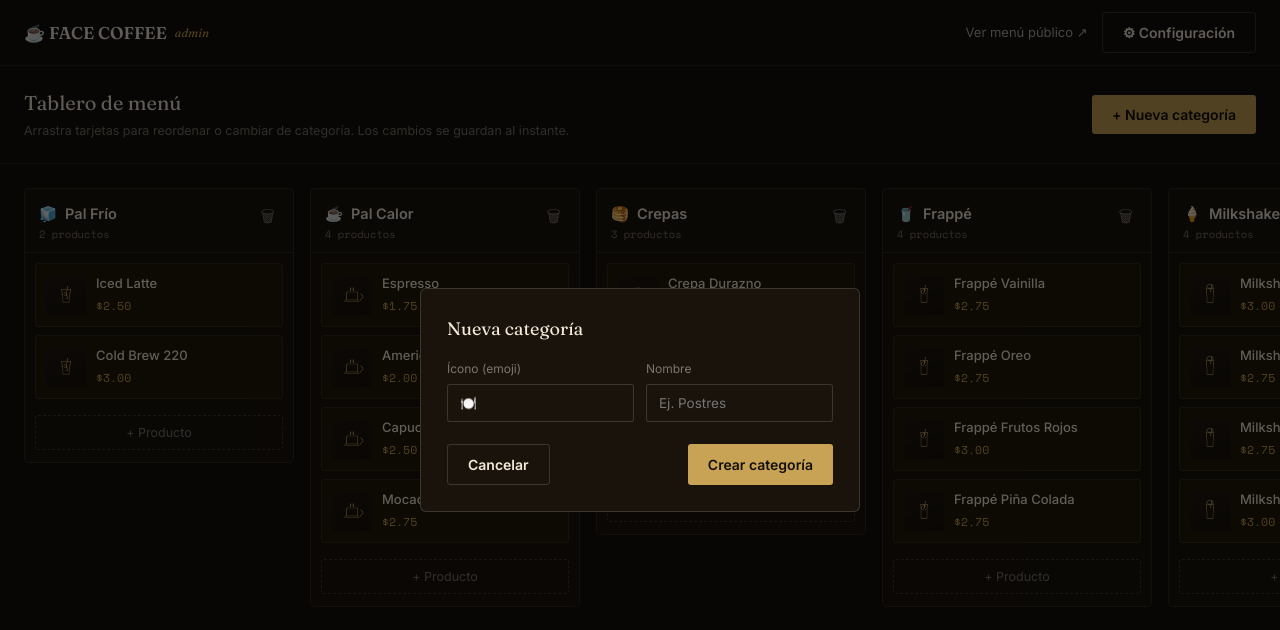
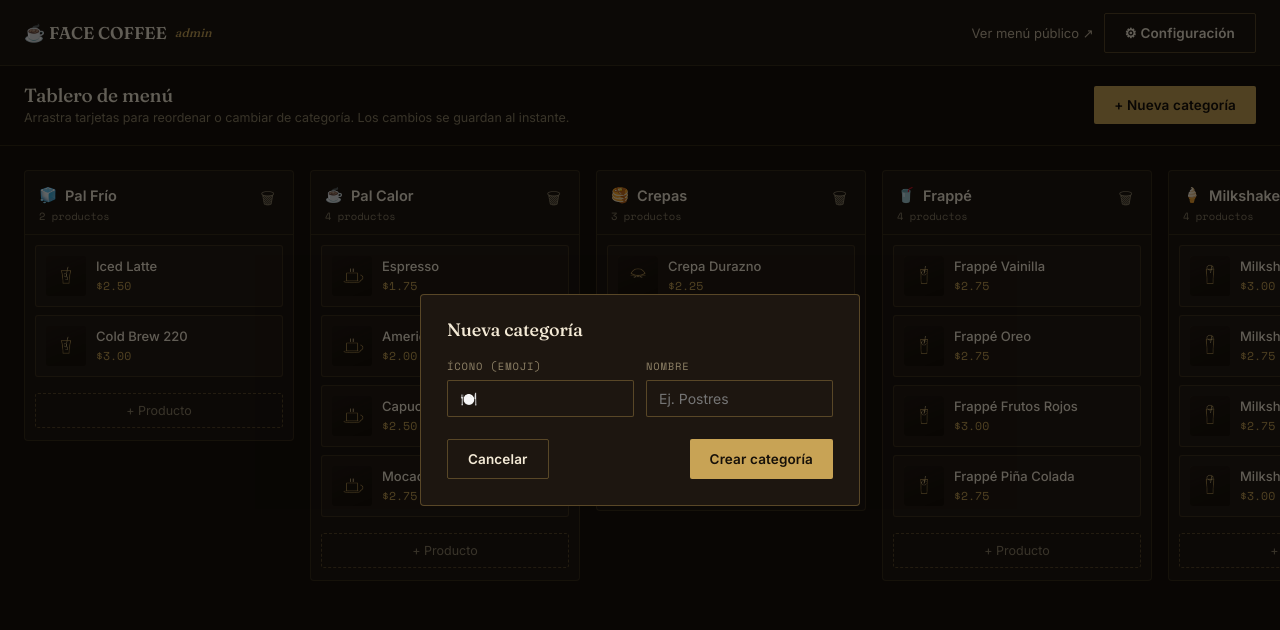
Before and after one commit to facecoffee7-dotcom/face-coffee, a plain HTML site: page admin.html in a window 1280 px wide. Both pictures are taken after a click on the button "+ Nueva categoría". Drawn offline with nearby package versions, Linux system fonts and the light colour scheme.

Commit message:
Update admin.html

```diff
--- a/admin.html
+++ b/admin.html
@@ -6,86 +6,32 @@
 <title>Face Coffee — Admin</title>
 <link rel="preconnect" href="https://fonts.googleapis.com">
 <link rel="preconnect" href="https://fonts.gstatic.com" crossorigin>
-<link href="https://fonts.googleapis.com/css2?family=Fraunces:ital,wght@0,400;0,600;1,400&family=Inter:wght@400;500;600&family=Space+Mono&display=swap" rel="stylesheet">
+<link href="https://fonts.googleapis.com/css2?family=Fraunces:opsz,wght@9..144,500;9..144,600&family=Inter:wght@400;500;600;700&family=Space+Mono:wght@400;700&display=swap" rel="stylesheet">
+<link rel="stylesheet" href="styles.css">
 <style>
-/* ============ TOKENS (mismos que index.html) ============ */
-:root{
-  --bg:#140f0a;
-  --bg-alt:#1a130c;
-  --card:#211809;
-  --card-hover:#291f0f;
-  --line: rgba(243,234,217,0.09);
-  --line-strong: rgba(243,234,217,0.16);
-  --gold:#c8a355;
-  --gold-bright:#e8c877;
-  --copper:#a8703d;
-  --cream:#f3ead9;
-  --cream-dim: rgba(243,234,217,0.72);
-  --cream-faint: rgba(243,234,217,0.46);
-  --red:#c9694f;
-}
-*{box-sizing:border-box; margin:0; padding:0;}
-body{
-  background:var(--bg); color:var(--cream); font-family:'Inter',sans-serif;
-  font-size:15px; line-height:1.5; -webkit-font-smoothing:antialiased;
-}
-a{color:inherit;}
-button, input, textarea, select{font-family:inherit; color:inherit;}
-button{cursor:pointer; background:none; border:none;}
-img{display:block; max-width:100%;}
-.mono{font-family:'Space Mono',monospace;}
-input[type=text], input[type=number], textarea, select{
-  width:100%; background:var(--bg-alt); border:1px solid var(--line-strong); border-radius:3px;
-  padding:10px 12px; font-size:13.5px; transition:border-color .2s ease;
-}
-input:focus, textarea:focus, select:focus{outline:none; border-color:var(--gold);}
-label{display:block; font-size:12px; color:var(--cream-faint); margin-bottom:6px;}
-
-.btn{
-  display:inline-flex; align-items:center; justify-content:center; gap:8px;
-  border-radius:3px; font-weight:600; font-size:14px; padding:11px 20px;
-  transition:background .2s ease, transform .15s ease, border-color .2s ease, color .2s ease;
-}
-.btn-primary{background:var(--gold); color:var(--bg);}
-.btn-primary:hover{background:var(--gold-bright);}
-.btn-primary:active{transform:scale(0.98);}
-.btn-ghost{border:1px solid var(--line-strong); color:var(--cream);}
-.btn-ghost:hover{border-color:var(--gold); color:var(--gold);}
-.btn-danger{border:1px solid rgba(201,105,79,0.4); color:var(--red);}
-.btn-danger:hover{background:rgba(201,105,79,0.1); border-color:var(--red);}
-
-@media (prefers-reduced-motion: reduce){
-  *{animation-duration:0.01ms !important; transition-duration:0.01ms !important;}
-}
-
-/* ============ HEADER ============ */
   header{
-  background:rgba(20,15,10,0.92); backdrop-filter:blur(14px); -webkit-backdrop-filter:blur(14px);
-  border-bottom:1px solid var(--line);
+    background:var(--bg-alt); border-bottom:1px solid var(--line);
     padding:0 24px; height:66px; display:flex; align-items:center; justify-content:space-between;
     position:sticky; top:0; z-index:50;
   }
   .logo{font-family:'Fraunces',serif; font-weight:600; font-size:17px; display:flex; align-items:center; gap:8px;}
   .logo span{color:var(--gold); font-style:italic; font-weight:400; font-size:12px;}
-.head-actions{display:flex; gap:14px; align-items:center;}
-.head-actions a{font-size:13px; color:var(--cream-dim); text-decoration:none; transition:color .2s ease;}
+  .head-actions{display:flex; gap:10px; align-items:center;}
+  .head-actions a{font-size:13px; color:var(--cream-dim); text-decoration:none;}
   .head-actions a:hover{color:var(--gold);}
 
   .toolbar{
     display:flex; justify-content:space-between; align-items:center;
-  padding:22px 24px; border-bottom:1px solid var(--line); flex-wrap:wrap; gap:12px;
+    padding:20px 24px; border-bottom:1px solid var(--line); flex-wrap:wrap; gap:12px;
   }
-.toolbar h1{font-size:20px; font-family:'Fraunces',serif; font-weight:500;}
+  .toolbar h1{font-size:19px;}
   .toolbar .sub{font-size:12.5px; color:var(--cream-faint); margin-top:4px;}
 
-/* ============ BOARD ============ */
   .board{display:flex; gap:16px; padding:24px; overflow-x:auto; align-items:flex-start;}
   .column{
-  background:var(--bg-alt); border:1px solid var(--line); border-radius:5px;
+    background:var(--bg-alt); border:1px solid var(--line); border-radius:4px;
     width:270px; flex-shrink:0; display:flex; flex-direction:column; max-height:calc(100vh - 220px);
-  opacity:0; transform:translateY(10px); animation:col-in .45s ease forwards;
   }
-@keyframes col-in{to{opacity:1; transform:translateY(0);}}
   .column.drag-over{border-color:var(--gold);}
   .col-head{
     padding:14px 14px 10px; border-bottom:1px solid var(--line); cursor:grab;
@@ -93,18 +39,19 @@
   }
   .col-head:active{cursor:grabbing;}
   .col-title{display:flex; align-items:center; gap:8px; font-weight:600; font-size:14.5px; flex:1;}
-.col-title input{background:none; border:none; padding:2px 0; font-weight:600; font-size:14.5px; color:var(--cream); width:100%;}
-.col-title input:focus{outline:none; border-bottom:1px solid var(--gold); border-radius:0;}
+  .col-title input{
+    background:none; border:none; padding:2px 0; font-weight:600; font-size:14.5px; color:var(--cream); width:100%;
+  }
+  .col-title input:focus{outline:none; border-bottom:1px solid var(--gold);}
   .col-count{font-family:'Space Mono',monospace; font-size:10.5px; color:var(--cream-faint); margin-top:2px;}
-.col-menu-btn{background:none; border:none; color:var(--cream-faint); font-size:16px; padding:2px 4px; transition:color .2s ease;}
+  .col-menu-btn{background:none; border:none; color:var(--cream-faint); font-size:16px; padding:2px 4px;}
   .col-menu-btn:hover{color:var(--red);}
+
   .col-body{padding:10px; overflow-y:auto; flex:1; display:flex; flex-direction:column; gap:8px; min-height:60px;}
-
   .p-card{
-  background:var(--card); border:1px solid var(--line); border-radius:4px; padding:10px;
-  display:flex; gap:10px; cursor:grab; align-items:center; transition:background .2s ease, border-color .2s ease;
+    background:var(--card); border:1px solid var(--line); border-radius:3px; padding:10px;
+    display:flex; gap:10px; cursor:grab; align-items:center;
   }
-.p-card:hover{background:var(--card-hover); border-color:var(--line-strong);}
   .p-card:active{cursor:grabbing;}
   .p-card.dragging{opacity:0.35;}
   .p-card.inactive{opacity:0.45;}
@@ -114,37 +61,35 @@
     display:flex; align-items:center; justify-content:center; font-size:16px;
   }
   .p-card-img img{width:100%; height:100%; object-fit:cover;}
+  .p-card-img svg{width:55%; height:55%; color:var(--gold); opacity:0.8;}
+  .img-preview svg{width:30%; height:30%; color:var(--gold); opacity:0.8;}
   .p-card-info{flex:1; min-width:0;}
-.p-card-info h4{font-size:13px; font-weight:500; white-space:nowrap; overflow:hidden; text-overflow:ellipsis;}
+  .p-card-info h4{font-size:13px; font-weight:500; font-family:'Inter',sans-serif; white-space:nowrap; overflow:hidden; text-overflow:ellipsis;}
   .p-card-info .mono{font-size:11.5px; color:var(--gold);}
 
   .add-product-btn{
     margin:6px 10px 12px; background:none; border:1px dashed var(--line-strong); color:var(--cream-faint);
-  border-radius:3px; padding:9px; font-size:12.5px; text-align:center; transition:border-color .2s ease, color .2s ease;
+    border-radius:3px; padding:9px; font-size:12.5px; text-align:center;
   }
   .add-product-btn:hover{border-color:var(--gold); color:var(--gold);}
+
   .add-col{
-  width:230px; flex-shrink:0; border:1px dashed var(--line-strong); border-radius:5px;
+    width:230px; flex-shrink:0; border:1px dashed var(--line-strong); border-radius:4px;
     display:flex; align-items:center; justify-content:center; min-height:80px; color:var(--cream-faint); font-size:13.5px;
-  transition:border-color .2s ease, color .2s ease;
   }
   .add-col:hover{border-color:var(--gold); color:var(--gold);}
 
-/* ============ MODAL ============ */
+  /* MODAL */
   .modal-overlay{
     position:fixed; inset:0; background:rgba(0,0,0,0.6); z-index:200; display:none;
     align-items:center; justify-content:center; padding:20px;
-  opacity:0; transition:opacity .2s ease;
   }
   .modal-overlay.open{display:flex;}
-.modal-overlay.open.show{opacity:1;}
   .modal{
-  background:var(--bg-alt); border:1px solid var(--line-strong); border-radius:6px;
+    background:var(--bg-alt); border:1px solid var(--line-strong); border-radius:4px;
     width:100%; max-width:440px; padding:26px; max-height:88vh; overflow-y:auto;
-  transform:translateY(10px) scale(0.98); transition:transform .2s ease;
   }
-.modal-overlay.show .modal{transform:translateY(0) scale(1);}
-.modal h3{font-size:18px; font-family:'Fraunces',serif; font-weight:500; margin-bottom:18px;}
+  .modal h3{font-size:18px; margin-bottom:18px;}
   .field{margin-bottom:16px;}
   .field-row{display:grid; grid-template-columns:1fr 1fr; gap:12px;}
   .img-preview{
@@ -172,6 +117,22 @@
 </style>
 </head>
 <body>
+
+<svg style="display:none" aria-hidden="true">
+  <style>symbol{fill:none; stroke:currentColor; stroke-width:2.4px; stroke-linecap:round; stroke-linejoin:round;}</style>
+  <defs>
+    <symbol id="icon-pal-calor" viewBox="0 0 64 64"><path d="M14 26h30v14a11 11 0 0 1-11 11H25a11 11 0 0 1-11-11V26Z"/><path d="M44 30h4a7 7 0 0 1 0 14h-4"/><path d="M22 12v6M29 12v6M36 12v6" stroke-linecap="round"/></symbol>
+    <symbol id="icon-pal-frio" viewBox="0 0 64 64"><path d="M18 16h28l-3 34a4 4 0 0 1-4 4H25a4 4 0 0 1-4-4l-3-34Z"/><path d="M32 6v14M27 24h10M25 32h14" stroke-linecap="round"/></symbol>
+    <symbol id="icon-crepas" viewBox="0 0 64 64"><path d="M10 34a22 14 0 0 1 44 0Z"/><path d="M10 34h44" /><circle cx="22" cy="42" r="2" fill="currentColor" stroke="none"/><circle cx="30" cy="45" r="2" fill="currentColor" stroke="none"/><circle cx="38" cy="42" r="2" fill="currentColor" stroke="none"/><circle cx="46" cy="38" r="2" fill="currentColor" stroke="none"/></symbol>
+    <symbol id="icon-frappe" viewBox="0 0 64 64"><path d="M22 16h20l-3 38a4 4 0 0 1-4 4h-6a4 4 0 0 1-4-4l-3-38Z"/><path d="M40 6 30 30" stroke-linecap="round"/><path d="M24 24a10 5 0 0 0 16 0" /></symbol>
+    <symbol id="icon-milkshake" viewBox="0 0 64 64"><path d="M20 18h24l-4 36a4 4 0 0 1-4 4H28a4 4 0 0 1-4-4l-4-36Z"/><ellipse cx="32" cy="14" rx="10" ry="5"/><path d="M38 4 30 22" stroke-linecap="round"/></symbol>
+    <symbol id="icon-micheladas" viewBox="0 0 64 64"><path d="M14 16h26v34a5 5 0 0 1-5 5H19a5 5 0 0 1-5-5V16Z"/><path d="M40 22h6a8 8 0 0 1 0 16h-6"/><path d="M14 16h26" stroke-dasharray="2 3"/></symbol>
+    <symbol id="icon-cervezas" viewBox="0 0 64 64"><path d="M24 26h16v28a4 4 0 0 1-4 4H28a4 4 0 0 1-4-4V26Z"/><path d="M27 26 25 10h14l-2 16"/><path d="M25 10h14v-4H25v4Z"/><path d="M24 36h16" stroke-dasharray="1 4"/></symbol>
+    <symbol id="icon-agua" viewBox="0 0 64 64"><path d="M22 22h20l-2 34a4 4 0 0 1-4 4H28a4 4 0 0 1-4-4l-2-34Z"/><path d="M26 22V10h12v12"/></symbol>
+    <symbol id="icon-cocteles" viewBox="0 0 64 64"><path d="M12 14h40L34 36v18M34 54H24m10 0h10" stroke-linecap="round" stroke-linejoin="round"/><path d="M23 21h6" stroke-linecap="round"/></symbol>
+    <symbol id="icon-default" viewBox="0 0 64 64"><circle cx="32" cy="32" r="18"/><path d="M32 22v10l7 5" stroke-linecap="round"/></symbol>
+  </defs>
+</svg>
 
 <header>
   <div class="logo">☕ FACE COFFEE <span>admin</span></div>
@@ -292,16 +253,23 @@
 
 <div class="toast" id="toast"></div>
 
-<script src="data.js" defer></script>
-<script src="firebase-config.js" defer></script>
-<script type="module" src="firebase-sync.js"></script>
-<script type="module">
-async function boot(){
-  if (window.FCSync) { await window.FCSync.init(); }
+<script src="data.js"></script>
+<script>
   let data = FCData.loadData();
   let editingProductId = null;
   let draggedProduct = null;
   let draggedColumn = null;
+
+  const CATEGORY_ICON = {
+    'pal-calor':'icon-pal-calor', 'pal-frio':'icon-pal-frio', 'crepas':'icon-crepas',
+    'frappe':'icon-frappe', 'milkshake':'icon-milkshake', 'micheladas':'icon-micheladas',
+    'cervezas':'icon-cervezas', 'agua':'icon-agua', 'cocteles':'icon-cocteles',
+  };
+  function mediaFor(p){
+    if (p.image) return `<img src="${p.image}">`;
+    const icon = CATEGORY_ICON[p.categoryId] || 'icon-default';
+    return `<svg><use href="#${icon}"></use></svg>`;
+  }
 
   function toast(msg){
     const t = document.getElementById('toast');
@@ -309,20 +277,16 @@
     setTimeout(()=>t.classList.remove('show'), 1600);
   }
 
-  function openModal(el){ el.classList.add('open'); requestAnimationFrame(()=>el.classList.add('show')); }
-  function closeModal(el){ el.classList.remove('show'); setTimeout(()=>el.classList.remove('open'), 200); }
-
   function renderBoard(){
     data = FCData.loadData();
     const board = document.getElementById('board');
     board.innerHTML = '';
     const cats = [...data.categories].sort((a,b)=>a.order-b.order);
 
-    cats.forEach((cat, idx)=>{
+    cats.forEach(cat=>{
       const prods = data.products.filter(p=>p.categoryId===cat.id).sort((a,b)=>a.order-b.order);
       const col = document.createElement('div');
       col.className = 'column';
-      col.style.animationDelay = (idx * 0.04) + 's';
       col.dataset.catId = cat.id;
       col.draggable = false;
       col.innerHTML = `
@@ -343,11 +307,11 @@
         card.draggable = true;
         card.dataset.id = p.id;
         card.innerHTML = `
-          <div class="p-card-img">${p.image?`<img src="${p.image}" loading="lazy" decoding="async">`:'☕'}</div>
+          <div class="p-card-img">${mediaFor(p)}</div>
           <div class="p-card-info"><h4>${p.name}</h4><span class="mono">${'$'+Number(p.price).toFixed(2)}</span></div>
         `;
         card.addEventListener('click', ()=>openProductModal(p.id));
-        card.addEventListener('dragstart', ()=>{
+        card.addEventListener('dragstart', (e)=>{
           draggedProduct = p.id; card.classList.add('dragging');
         });
         card.addEventListener('dragend', ()=>{ card.classList.remove('dragging'); draggedProduct=null; renderBoard(); });
@@ -371,8 +335,8 @@
         const orderedIds = [...body.querySelectorAll('.p-card')].map(c=>c.dataset.id);
         const originCat = data.products.find(p=>p.id===draggedProduct).categoryId;
         if(originCat !== cat.id){
-          const idx2 = orderedIds.indexOf(draggedProduct);
-          FCData.moveProductToCategory(draggedProduct, cat.id, idx2);
+          const idx = orderedIds.indexOf(draggedProduct);
+          FCData.moveProductToCategory(draggedProduct, cat.id, idx);
         } else {
           FCData.reorderProductsInCategory(cat.id, orderedIds);
         }
@@ -436,6 +400,7 @@
     editingProductId = id;
     const catSelect = document.getElementById('pm-category');
     catSelect.innerHTML = data.categories.map(c=>`<option value="${c.id}">${c.icon} ${c.name}</option>`).join('');
+
     if(id){
       const p = data.products.find(p=>p.id===id);
       document.getElementById('pm-title').textContent = 'Editar producto';
@@ -457,15 +422,19 @@
       document.getElementById('pm-delete').style.display = 'none';
     }
     updateImgPreview();
-    openModal(pModal);
+    pModal.classList.add('open');
   }
   function updateImgPreview(){
     const url = document.getElementById('pm-image').value.trim();
     const prev = document.getElementById('pm-preview');
-    prev.innerHTML = url ? `<img src="${url}" onerror="this.parentElement.innerHTML='☕'">` : '☕';
+    const catId = document.getElementById('pm-category').value;
+    const icon = CATEGORY_ICON[catId] || 'icon-default';
+    const fallback = `<svg><use href="#${icon}"></use></svg>`;
+    prev.innerHTML = url ? `<img src="${url}" onerror="this.parentElement.innerHTML='${fallback.replace(/'/g,"\\'")}'">` : fallback;
   }
   document.getElementById('pm-image').addEventListener('input', updateImgPreview);
-  document.getElementById('pm-cancel').addEventListener('click', ()=> closeModal(pModal));
+  document.getElementById('pm-category').addEventListener('change', updateImgPreview);
+  document.getElementById('pm-cancel').addEventListener('click', ()=> pModal.classList.remove('open'));
   document.getElementById('pm-save').addEventListener('click', ()=>{
     const name = document.getElementById('pm-name').value.trim();
     if(!name){ toast('El nombre es obligatorio'); return; }
@@ -484,13 +453,13 @@
       FCData.addProduct(payload.categoryId, payload);
       toast('Producto creado');
     }
-    closeModal(pModal);
+    pModal.classList.remove('open');
     renderBoard();
   });
   document.getElementById('pm-delete').addEventListener('click', ()=>{
     if(confirm('¿Eliminar este producto?')){
       FCData.deleteProduct(editingProductId);
-      closeModal(pModal);
+      pModal.classList.remove('open');
       renderBoard();
       toast('Producto eliminado');
     }
@@ -501,16 +470,16 @@
   function openCategoryModal(){
     document.getElementById('cm-icon').value = '';
     document.getElementById('cm-name').value = '';
-    openModal(cModal);
+    cModal.classList.add('open');
   }
   document.getElementById('add-category-btn').addEventListener('click', openCategoryModal);
-  document.getElementById('cm-cancel').addEventListener('click', ()=> closeModal(cModal));
+  document.getElementById('cm-cancel').addEventListener('click', ()=> cModal.classList.remove('open'));
   document.getElementById('cm-save').addEventListener('click', ()=>{
     const name = document.getElementById('cm-name').value.trim();
     if(!name){ toast('El nombre es obligatorio'); return; }
     const icon = document.getElementById('cm-icon').value.trim() || '🍽️';
     FCData.addCategory(name, icon);
-    closeModal(cModal);
+    cModal.classList.remove('open');
     renderBoard();
     toast('Categoría creada');
   });
@@ -525,9 +494,9 @@
     document.getElementById('sm-address').value = s.address;
     document.getElementById('sm-hours').value = s.hours;
     document.getElementById('sm-instagram').value = s.instagram;
-    openModal(sModal);
+    sModal.classList.add('open');
   });
-  document.getElementById('sm-cancel').addEventListener('click', ()=> closeModal(sModal));
+  document.getElementById('sm-cancel').addEventListener('click', ()=> sModal.classList.remove('open'));
   document.getElementById('sm-save').addEventListener('click', ()=>{
     FCData.saveSettings({
       whatsapp: document.getElementById('sm-whatsapp').value.trim().replace(/\D/g,''),
@@ -537,17 +506,15 @@
       hours: document.getElementById('sm-hours').value.trim(),
       instagram: document.getElementById('sm-instagram').value.trim(),
     });
-    closeModal(sModal);
+    sModal.classList.remove('open');
     toast('Configuración guardada');
   });
 
   [pModal, cModal, sModal].forEach(m=>{
-    m.addEventListener('click', (e)=>{ if(e.target===m) closeModal(m); });
+    m.addEventListener('click', (e)=>{ if(e.target===m) m.classList.remove('open'); });
   });
 
   renderBoard();
-}
-boot();
 </script>
 </body>
 </html>
```
Lines whose indentation alone changed are shown as unchanged.
